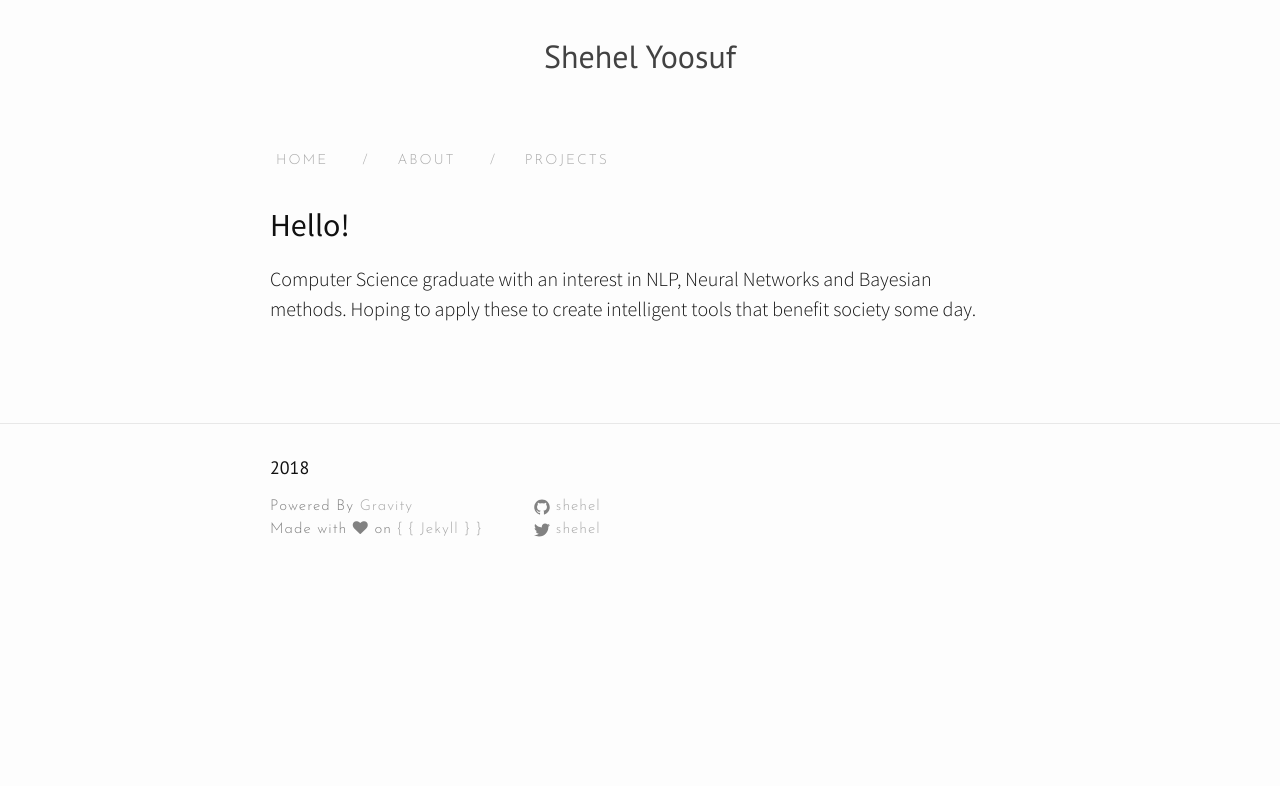
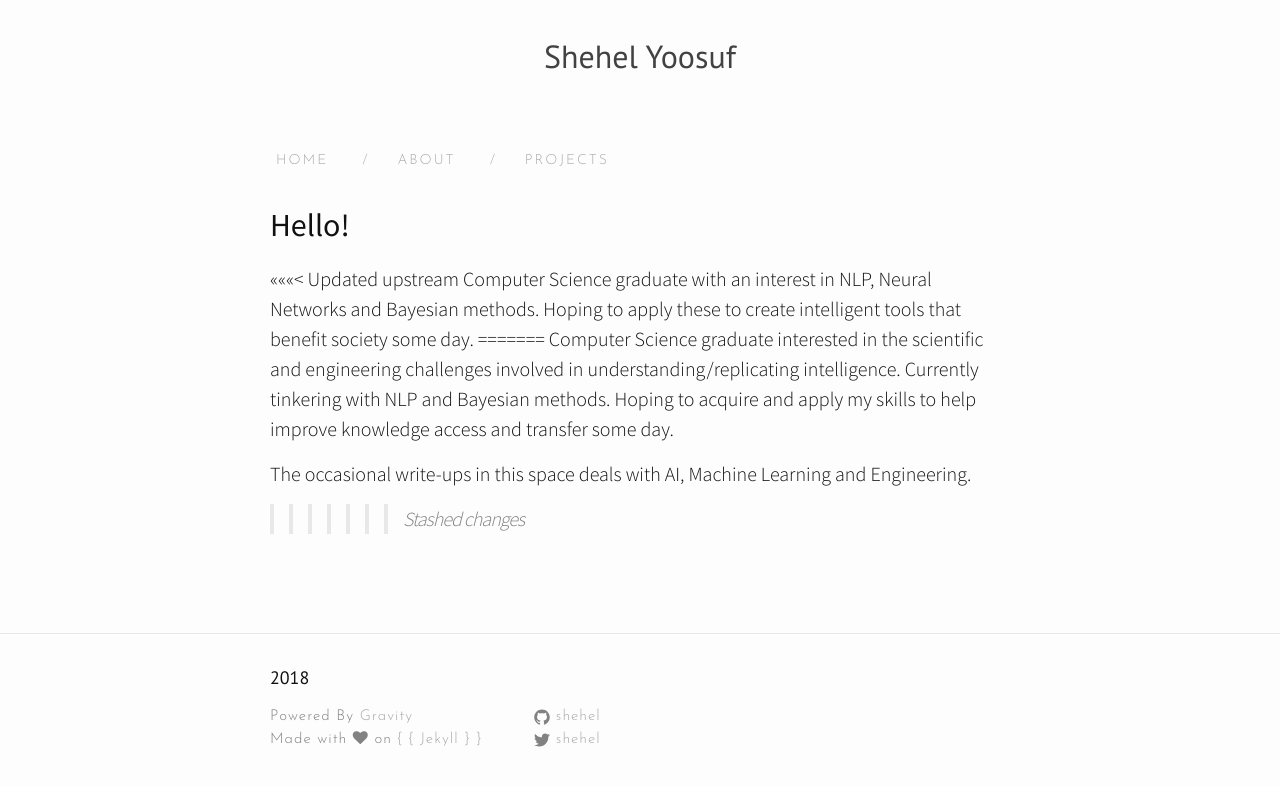
Before and after one commit to shehel/shehel.github.io, a Jekyll site: the page built from about.md, in a window 1280 px wide. Shown: the top 786 px of the page. Built offline with Jekyll 4.4.1, drawn with Linux system fonts in a browser that asks for light colours; nearby versions of some CDN libraries.

Commit message:
Auto stash before merge of "master" and "origin/master"

```diff
--- a/about.md
+++ b/about.md
@@ -6,4 +6,12 @@ permalink: /about/
 
 <h2>Hello!</h2>
 
+<<<<<<< Updated upstream
 Computer Science graduate with an interest in NLP, Neural Networks and Bayesian methods. Hoping to apply these to create intelligent tools that benefit society some day.
+=======
+Computer Science graduate interested in the scientific and engineering challenges involved in understanding/replicating intelligence. Currently tinkering with NLP and Bayesian methods. Hoping to acquire and apply my skills to help improve knowledge access and transfer some day.
+
+The occasional write-ups in this space deals with AI, Machine Learning and Engineering.
+
+
+>>>>>>> Stashed changes
```
